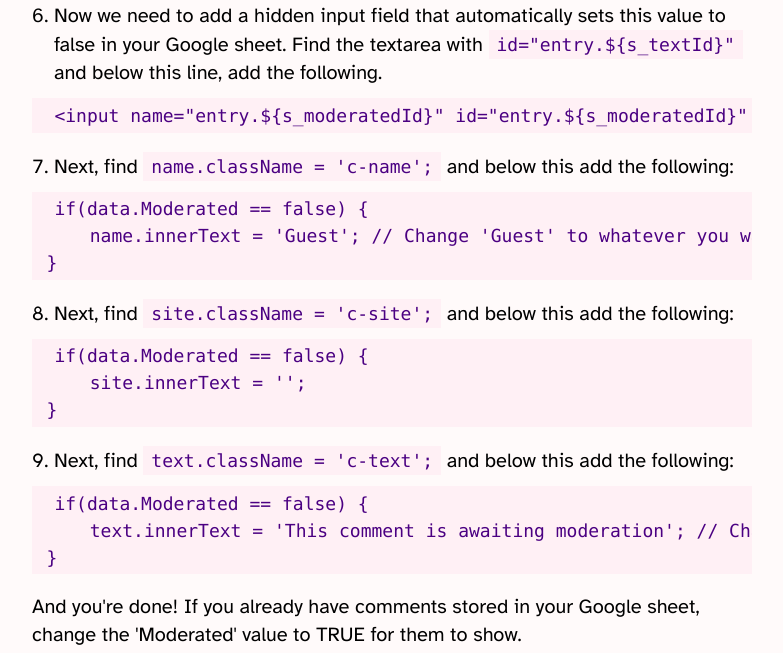
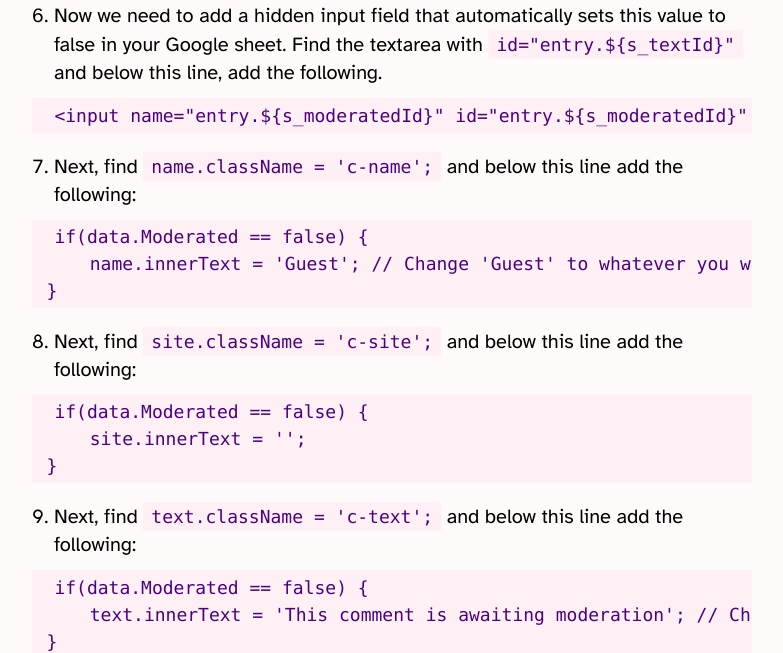
Before and after one commit to frillsdev/frills-neocities, an Eleventy site: page content/blog/231023-add-moderation-to-comment-widget.md in a window 1280 px wide. Shown: the part 1309-1962 px from the top of the page, without its empty margins (290-1073 px from the left). Built offline with nearby package versions, Linux system fonts and the light colour scheme; Eleventy itself is replaced by a stand-in of ours; code samples lack their colours; files that its build step writes are made by us from their sources.

Commit message:
📝 Update blog post

````diff
--- a/content/blog/231023-add-moderation-to-comment-widget.md
+++ b/content/blog/231023-add-moderation-to-comment-widget.md
@@ -26,19 +26,19 @@ const s_moderatedId = '123456789'; // The Moderated field ID
 ```html
 <input name="entry.${s_moderatedId}" id="entry.${s_moderatedId}" type="hidden" readonly value="false">
 ```
-7. Next, find `name.className = 'c-name';` and below this add the following:
+7. Next, find `name.className = 'c-name';` and below this line add the following:
 ```js
 if(data.Moderated == false) {
     name.innerText = 'Guest'; // Change 'Guest' to whatever you want
 }
 ```
-8. Next, find `site.className = 'c-site';` and below this add the following:
+8. Next, find `site.className = 'c-site';` and below this line add the following:
 ```js
 if(data.Moderated == false) {
     site.innerText = '';
 }
 ```
-9. Next, find `text.className = 'c-text';` and below this add the following:
+9. Next, find `text.className = 'c-text';` and below this line add the following:
 ```js
 if(data.Moderated == false) {
     text.innerText = 'This comment is awaiting moderation'; // Change this value to whatever you want
````
